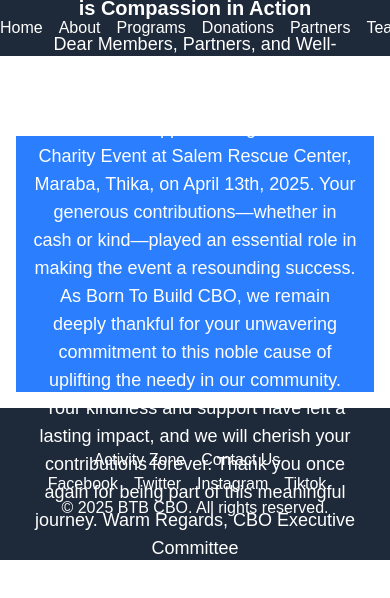
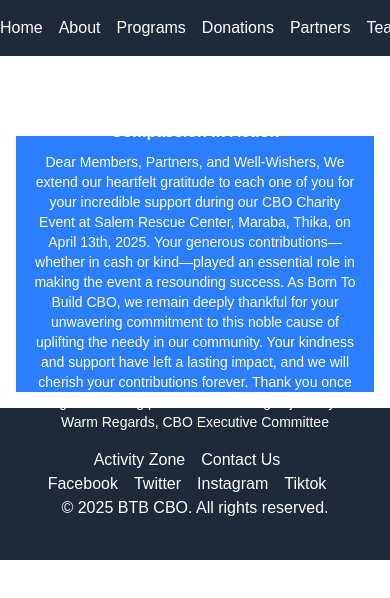
Before and after one commit to JKananda-code/borntobuild, a Next.js app: page / in a window 390 px wide. Shown: the top 598 px of the page. Built offline with nearby package versions, Linux system fonts and the light colour scheme.

Commit message:
changes PM today 26-04-2025

```diff
--- a/app/page.js
+++ b/app/page.js
@@ -8,10 +8,10 @@
     <div className="relative w-full h-64 md:h-96">
       <div className="flex flex-wrap justify-center">
       <div className="absolute inset-0 bg-blue-500 bg-opacity-50 flex flex-col justify-center items-center text-center text-white px-4">
-        <h1 className="text-xl md:text-2xl font-bold mb-2">
+        <h1 className="text-base md:text-2xl font-bold mb-2">
           Paticipating in our Charity Events is Compassion in Action
         </h1>
-        <div className="text-lg md:text-2xl">
+        <div className="text-sm md:text-2xl">
         Dear Members, Partners, and Well-Wishers,
         We extend our heartfelt gratitude to each one of you for your incredible support during our CBO Charity Event at Salem Rescue Center, Maraba, Thika, on April 13th, 2025. Your generous contributions—whether in cash or kind—played an essential role in making the event a resounding success.
         As Born To Build CBO, we remain deeply thankful for your unwavering commitment to this noble cause of uplifting the needy in our community. Your kindness and support have left a lasting impact, and we will cherish your contributions forever.
```
